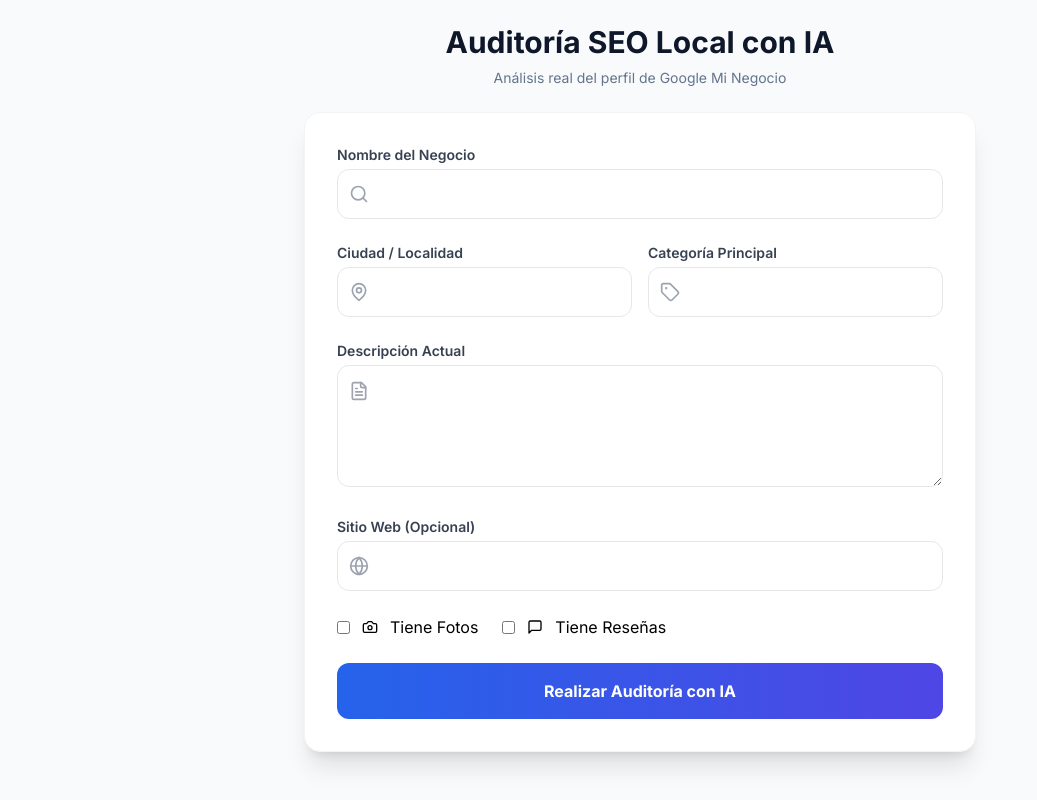
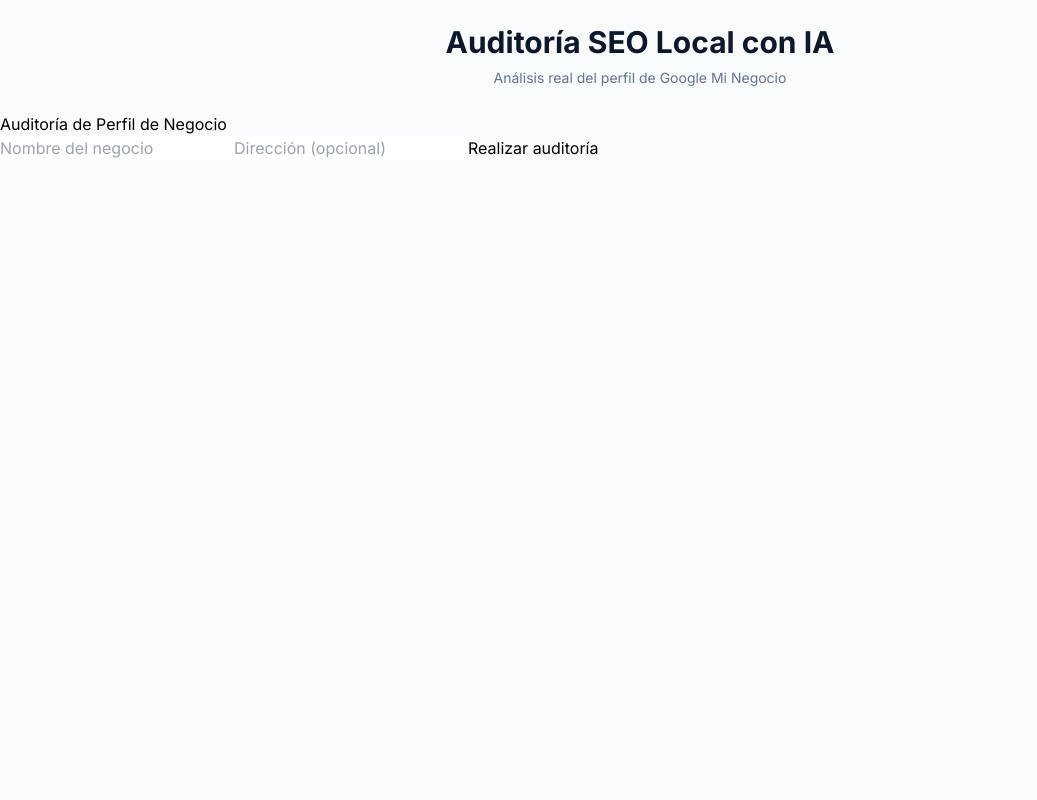
Before and after one commit to megatela/localpulse-ia, a React (Vite) app: page / in a window 1280 px wide. Shown: the whole page, without its empty margins (0-1037 px from the left). Built offline with nearby package versions, Linux system fonts and the light colour scheme.

Commit message:
feat: solicitar geolocalización real para auditoría SEO local

```diff
--- a/components/AuditForm.tsx
+++ b/components/AuditForm.tsx
@@ -1,67 +1,75 @@
-import React, { useState } from "react";
-import { GBPAuditData } from "../types";
-import {
-  Search,
-  MapPin,
-  Tag,
-  FileText,
-  Globe,
-  Camera,
-  MessageSquare,
-  Loader2,
-  AlertTriangle,
-} from "lucide-react";
+import { useState } from "react";
 
-interface AuditFormProps {
-  onAudit: (
-    data: GBPAuditData,
-    coords?: { lat: number; lng: number }
-  ) => void;
-  loading: boolean;
-}
+type Coords = {
+  lat: number;
+  lng: number;
+};
 
-const AuditForm: React.FC<AuditFormProps> = ({ onAudit, loading }) => {
-  const [formData, setFormData] = useState<GBPAuditData>({
-    businessName: "",
-    city: "",
-    category: "",
-    description: "",
-    website: "",
-    hasPhotos: false,
-    hasReviews: false,
-  });
+type Props = {
+  onAudit: (data: {
+    businessName: string;
+    address: string;
+    coords: Coords | null;
+    isDemo: boolean;
+  }) => void;
+};
 
-  const [geoStatus, setGeoStatus] = useState<
-    "idle" | "requesting" | "granted" | "denied"
+export default function AuditForm({ onAudit }: Props) {
+  const [businessName, setBusinessName] = useState("");
+  const [address, setAddress] = useState("");
+  const [status, setStatus] = useState<
+    "idle" | "locating" | "ready" | "error"
   >("idle");
+  const [message, setMessage] = useState<string | null>(null);
 
-  const [coords, setCoords] = useState<{ lat: number; lng: number } | undefined>(
-    undefined
-  );
-
-  const requestGeolocation = (): Promise<{ lat: number; lng: number } | null> => {
-    return new Promise((resolve) => {
-      if (!navigator.geolocation) {
-        setGeoStatus("denied");
-        resolve(null);
+  const requestLocationAndAudit = () => {
+    if (!businessName.trim()) {
+      setStatus("error");
+      setMessage("Debes ingresar el nombre del negocio.");
       return;
     }
 
-      setGeoStatus("requesting");
+    setStatus("locating");
+    setMessage("Detectando tu ubicación…");
+
+    if (!navigator.geolocation) {
+      // Fallback DEMO
+      setMessage("Geolocalización no disponible. Usando modo DEMO.");
+      onAudit({
+        businessName,
+        address,
+        coords: null,
+        isDemo: true,
+      });
+      return;
+    }
 
     navigator.geolocation.getCurrentPosition(
       (position) => {
-          const location = {
+        setMessage("Ubicación detectada. Analizando negocio…");
+        onAudit({
+          businessName,
+          address,
+          coords: {
             lat: position.coords.latitude,
             lng: position.coords.longitude,
-          };
-          setCoords(location);
-          setGeoStatus("granted");
-          resolve(location);
+          },
+          isDemo: false,
+        });
+        setStatus("ready");
       },
       () => {
-          setGeoStatus("denied");
-          resolve(null);
+        // Usuario rechazó permiso → DEMO controlado
+        setMessage(
+          "No se permitió la ubicación. Continuando en modo DEMO."
+        );
+        onAudit({
+          businessName,
+          address,
+          coords: null,
+          isDemo: true,
+        });
+        setStatus("ready");
       },
       {
         enableHighAccuracy: true,
@@ -69,177 +77,40 @@
         maximumAge: 0,
       }
     );
-    });
-  };
-
-  const handleSubmit = async (e: React.FormEvent) => {
-    e.preventDefault();
-
-    const location = await requestGeolocation();
-
-    onAudit(formData, location || undefined);
   };
 
   return (
-    <form
-      onSubmit={handleSubmit}
-      className="bg-white rounded-2xl shadow-xl p-8 max-w-2xl mx-auto border border-gray-100"
+    <div className="audit-form">
+      <h2>Auditoría de Perfil de Negocio</h2>
+
+      <input
+        type="text"
+        placeholder="Nombre del negocio"
+        value={businessName}
+        onChange={(e) => setBusinessName(e.target.value)}
+      />
+
+      <input
+        type="text"
+        placeholder="Dirección (opcional)"
+        value={address}
+        onChange={(e) => setAddress(e.target.value)}
+      />
+
+      <button onClick={requestLocationAndAudit}>
+        Realizar auditoría
+      </button>
+
+      {message && (
+        <p
+          style={{
+            marginTop: "1rem",
+            color: status === "error" ? "red" : "#555",
+          }}
         >
-      <div className="space-y-6">
-        {/* Nombre */}
-        <div>
-          <label className="block text-sm font-semibold text-gray-700 mb-1">
-            Nombre del Negocio
-          </label>
-          <div className="relative">
-            <Search className="absolute left-3 top-1/2 -translate-y-1/2 text-gray-400 w-5 h-5" />
-            <input
-              required
-              type="text"
-              className="w-full pl-10 pr-4 py-3 rounded-xl border border-gray-200"
-              value={formData.businessName}
-              onChange={(e) =>
-                setFormData({ ...formData, businessName: e.target.value })
+          {message}
+        </p>
+      )}
+    </div>
+  );
 }
-            />
-          </div>
-        </div>
-
-        {/* Ciudad y categoría */}
-        <div className="grid grid-cols-1 md:grid-cols-2 gap-4">
-          <div>
-            <label className="block text-sm font-semibold text-gray-700 mb-1">
-              Ciudad / Localidad
-            </label>
-            <div className="relative">
-              <MapPin className="absolute left-3 top-1/2 -translate-y-1/2 text-gray-400 w-5 h-5" />
-              <input
-                required
-                type="text"
-                className="w-full pl-10 pr-4 py-3 rounded-xl border border-gray-200"
-                value={formData.city}
-                onChange={(e) =>
-                  setFormData({ ...formData, city: e.target.value })
-                }
-              />
-            </div>
-          </div>
-
-          <div>
-            <label className="block text-sm font-semibold text-gray-700 mb-1">
-              Categoría Principal
-            </label>
-            <div className="relative">
-              <Tag className="absolute left-3 top-1/2 -translate-y-1/2 text-gray-400 w-5 h-5" />
-              <input
-                required
-                type="text"
-                className="w-full pl-10 pr-4 py-3 rounded-xl border border-gray-200"
-                value={formData.category}
-                onChange={(e) =>
-                  setFormData({ ...formData, category: e.target.value })
-                }
-              />
-            </div>
-          </div>
-        </div>
-
-        {/* Descripción */}
-        <div>
-          <label className="block text-sm font-semibold text-gray-700 mb-1">
-            Descripción Actual
-          </label>
-          <div className="relative">
-            <FileText className="absolute left-3 top-4 text-gray-400 w-5 h-5" />
-            <textarea
-              required
-              rows={4}
-              className="w-full pl-10 pr-4 py-3 rounded-xl border border-gray-200"
-              value={formData.description}
-              onChange={(e) =>
-                setFormData({ ...formData, description: e.target.value })
-              }
-            />
-          </div>
-        </div>
-
-        {/* Website */}
-        <div>
-          <label className="block text-sm font-semibold text-gray-700 mb-1">
-            Sitio Web (Opcional)
-          </label>
-          <div className="relative">
-            <Globe className="absolute left-3 top-1/2 -translate-y-1/2 text-gray-400 w-5 h-5" />
-            <input
-              type="url"
-              className="w-full pl-10 pr-4 py-3 rounded-xl border border-gray-200"
-              value={formData.website}
-              onChange={(e) =>
-                setFormData({ ...formData, website: e.target.value })
-              }
-            />
-          </div>
-        </div>
-
-        {/* Toggles */}
-        <div className="flex flex-wrap gap-6">
-          <label className="flex items-center gap-3">
-            <input
-              type="checkbox"
-              checked={formData.hasPhotos}
-              onChange={(e) =>
-                setFormData({ ...formData, hasPhotos: e.target.checked })
-              }
-            />
-            <Camera className="w-4 h-4" /> Tiene Fotos
-          </label>
-
-          <label className="flex items-center gap-3">
-            <input
-              type="checkbox"
-              checked={formData.hasReviews}
-              onChange={(e) =>
-                setFormData({ ...formData, hasReviews: e.target.checked })
-              }
-            />
-            <MessageSquare className="w-4 h-4" /> Tiene Reseñas
-          </label>
-        </div>
-
-        {/* Geolocalización UX */}
-        {geoStatus === "denied" && (
-          <div className="flex items-start gap-2 bg-amber-50 border border-amber-200 p-4 rounded-xl text-sm">
-            <AlertTriangle className="w-5 h-5 text-amber-600 mt-0.5" />
-            <p>
-              No se concedió acceso a la ubicación. La auditoría continuará en
-              <strong> modo limitado</strong>, sin análisis de proximidad ni
-              competencia local real.
-            </p>
-          </div>
-        )}
-
-        {/* Submit */}
-        <button
-          disabled={loading}
-          type="submit"
-          className={`w-full py-4 rounded-xl font-bold text-white ${
-            loading
-              ? "bg-blue-400 cursor-not-allowed"
-              : "bg-gradient-to-r from-blue-600 to-indigo-600"
-          }`}
-        >
-          {loading ? (
-            <span className="flex justify-center items-center">
-              <Loader2 className="animate-spin mr-2 h-5 w-5" />
-              Ejecutando auditoría...
-            </span>
-          ) : (
-            "Realizar Auditoría con IA"
-          )}
-        </button>
-      </div>
-    </form>
-  );
-};
-
-export default AuditForm;
```
Lines whose indentation alone changed are shown as unchanged.
